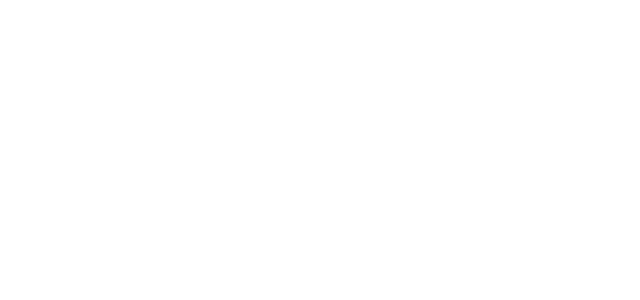
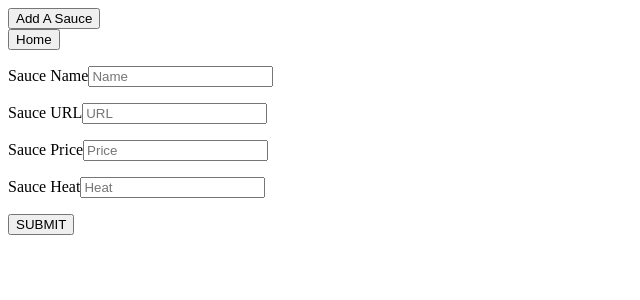
Before and after one commit to jdavisfsdev/FE-LAB-08-FRONT, a React app: page /add in a window 1280 px wide. Shown: the top 300 px of the page, without its empty margins (0-640 px from the left). Built offline with nearby package versions, Linux system fonts and the light colour scheme.

Commit message:
broke it, and we're back

```diff
--- /dev/null
+++ b/src/components/Header.jsx
@@ -0,0 +1,18 @@
+import React from 'react';
+import { Link } from 'react-router-dom';
+
+export default function Header() {
+  return (
+    <>
+      <div> <Link to="/add">
+        <button>Add A Sauce</button>
+      </Link>
+      </div>
+
+      <div> <Link to="/">
+        <button>Home</button>
+      </Link>
+      </div>
+    </>
+  );
+}
--- a/src/components/Main.jsx
+++ b/src/components/Main.jsx
@@ -14,7 +14,7 @@ export default function Main() {
   }, []);
 
   if(loading) return <h1>Loading...</h1>;
-  if(!sauces)
+  if(sauces.length === 0)
     return (
       <SauceForm />
     );
--- a/src/components/SauceItem.jsx
+++ b/src/components/SauceItem.jsx
@@ -1,7 +1,13 @@
 /* eslint-disable react/prop-types */
 import React from 'react';
+import { Link } from 'react-router-dom';
+import { deleteSauce } from '../utils/sauceApi';
 
 export default function SauceItem({ sauce }) {
+
+  const handleClick = () => {
+    deleteSauce(sauce.id);
+  };
 
   return (
     <li>
@@ -9,6 +15,9 @@ export default function SauceItem({ sauce }) {
       <img src={sauce.url} alt={sauce.name} />
       <h3>{sauce.price}</h3>
       <p>{sauce.heat}</p>
+      <Link to="/">
+        <button onClick={handleClick}>DELETE</button>
+      </Link>
     </li>
   );
 }
--- a/src/components/app/App.jsx
+++ b/src/components/app/App.jsx
@@ -1,16 +1,23 @@
 import React from 'react';
 import { BrowserRouter as Router, Route, Switch } from 'react-router-dom';
 import Main from '../Main';
+import Header from '../Header';
+import SauceForm from '../SauceForm';
 
 export default function App() {
   return (
     <Router>
+      <Header />
       <Switch>
 
         <Route path="/" exact={true}>
           <Main />
         </Route>
 
+        <Route path="/add" exact={true}>
+          <SauceForm />
+        </Route>
+
       </Switch>
     </Router>
   );
--- a/src/utils/sauceApi.js
+++ b/src/utils/sauceApi.js
@@ -23,7 +23,7 @@ export async function addSauce(sauce) {
     body: JSON.stringify(sauce),
     headers: { 'Content-Type': 'application/json' }
   });
-  console.log('response', response);
+
   return response;
 }
 
```
